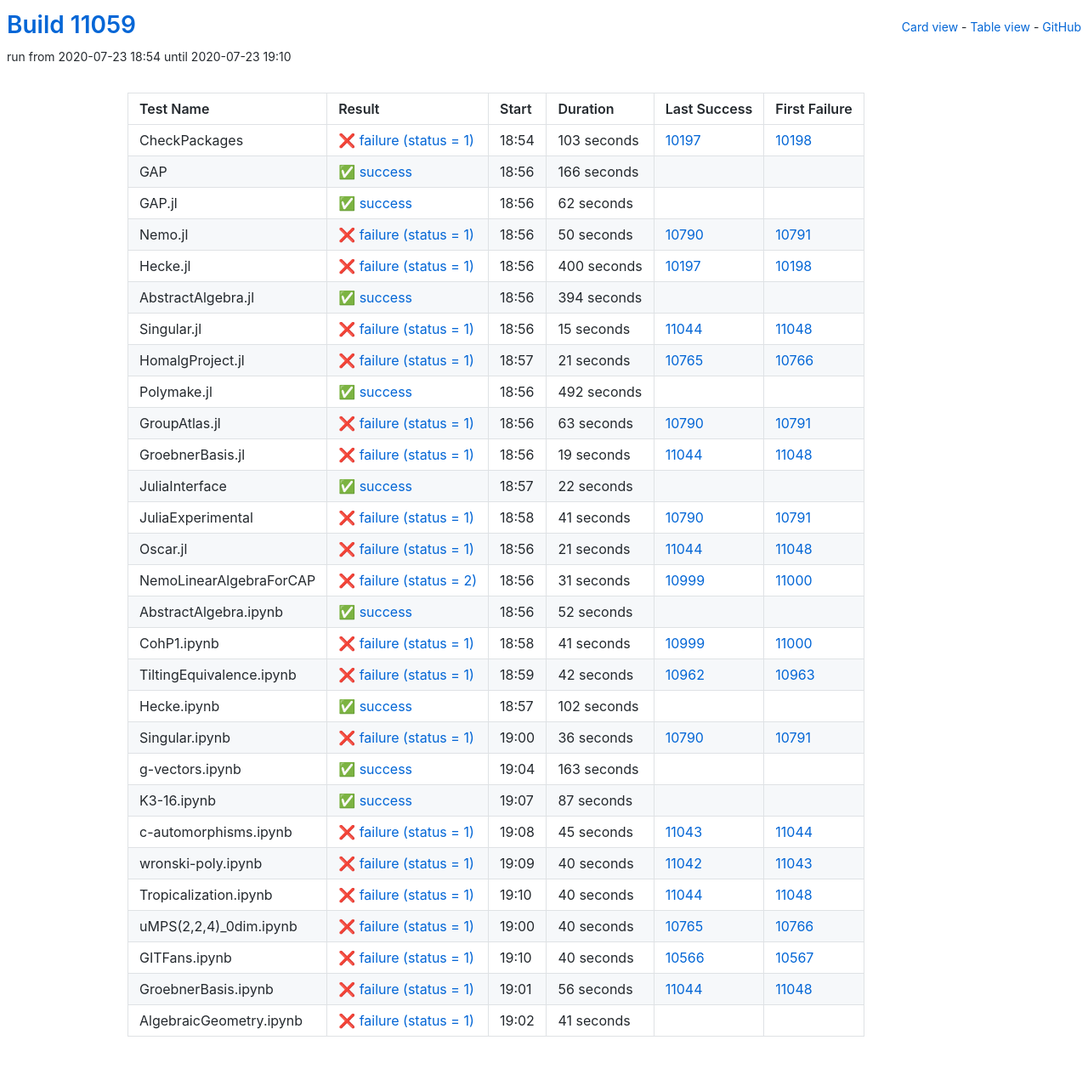
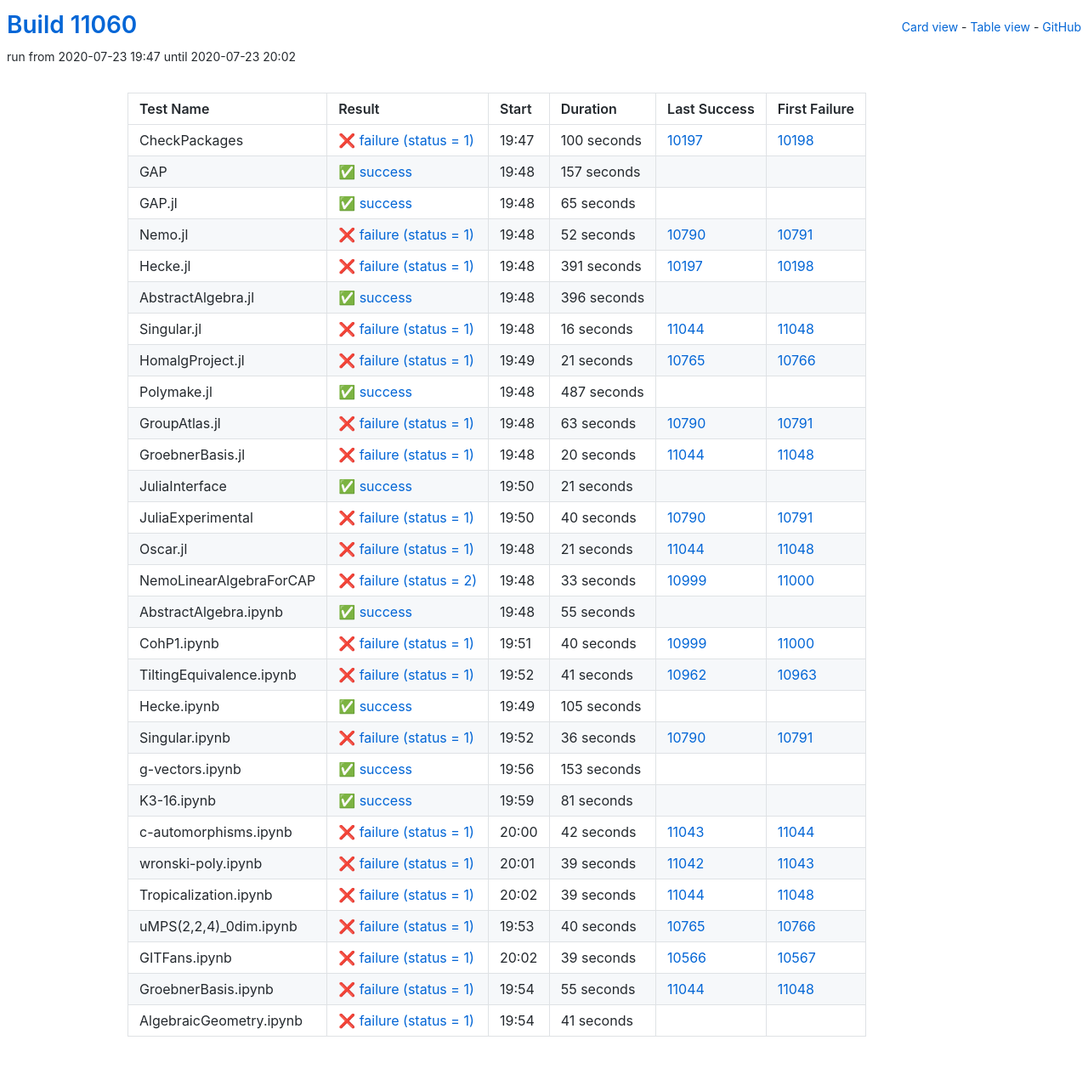
Before and after one commit to oscar-system/oscar-ci-status, a Jekyll site: the page built from table.html, in a window 1280 px wide. Shown: the whole page at 85% size. Built offline with Jekyll 4.4.1, drawn with Linux system fonts in a browser that asks for light colours.

Commit message:
Build #11060

```diff
--- a/_data/ci.yml
+++ b/_data/ci.yml
@@ -1,6 +1,6 @@
 ---
-build: 11059
-build_url: https://oscarci.mathematik.uni-kl.de/job/oscar/11059/
+build: 11060
+build_url: https://oscarci.mathematik.uni-kl.de/job/oscar/11060/
 job: oscar
 organization: oscar-system
 repo: oscar-ci-status
@@ -8,92 +8,92 @@
 tests:
 - name: CheckPackages
   id: checkpackages
-  log: https://oscarci.mathematik.uni-kl.de/job/oscar/11059/artifact/logs/build-11059/CheckPackages.log
-  start: 2020-07-23 18:54
+  log: https://oscarci.mathematik.uni-kl.de/job/oscar/11060/artifact/logs/build-11060/CheckPackages.log
+  start: 2020-07-23 19:47
   success: false
   exitcode: 1
   status: failure
-  duration: 103
+  duration: 100
   last_success: 10197
   last_success_url: https://oscarci.mathematik.uni-kl.de/job/oscar/10197/
   first_failure: 10198
   first_failure_url: https://oscarci.mathematik.uni-kl.de/job/oscar/10198/
 - name: GAP
   id: gap
-  log: https://oscarci.mathematik.uni-kl.de/job/oscar/11059/artifact/logs/build-11059/GAP.log
-  start: 2020-07-23 18:56
+  log: https://oscarci.mathematik.uni-kl.de/job/oscar/11060/artifact/logs/build-11060/GAP.log
+  start: 2020-07-23 19:48
   success: true
   exitcode: 0
   status: success
-  duration: 166
+  duration: 157
   last_success: false
   last_success_url:
   first_failure: false
   first_failure_url:
 - name: GAP.jl
   id: gap-jl
-  log: https://oscarci.mathematik.uni-kl.de/job/oscar/11059/artifact/logs/build-11059/GAP.jl.log
-  start: 2020-07-23 18:56
+  log: https://oscarci.mathematik.uni-kl.de/job/oscar/11060/artifact/logs/build-11060/GAP.jl.log
+  start: 2020-07-23 19:48
   success: true
   exitcode: 0
   status: success
-  duration: 62
+  duration: 65
   last_success: false
   last_success_url:
   first_failure: false
   first_failure_url:
 - name: Nemo.jl
   id: nemo-jl
-  log: https://oscarci.mathematik.uni-kl.de/job/oscar/11059/artifact/logs/build-11059/Nemo.jl.log
-  start: 2020-07-23 18:56
+  log: https://oscarci.mathematik.uni-kl.de/job/oscar/11060/artifact/logs/build-11060/Nemo.jl.log
+  start: 2020-07-23 19:48
   success: false
   exitcode: 1
   status: failure
-  duration: 50
+  duration: 52
   last_success: 10790
   last_success_url: https://oscarci.mathematik.uni-kl.de/job/oscar/10790/
   first_failure: 10791
   first_failure_url: https://oscarci.mathematik.uni-kl.de/job/oscar/10791/
 - name: Hecke.jl
   id: hecke-jl
-  log: https://oscarci.mathematik.uni-kl.de/job/oscar/11059/artifact/logs/build-11059/Hecke.jl.log
-  start: 2020-07-23 18:56
+  log: https://oscarci.mathematik.uni-kl.de/job/oscar/11060/artifact/logs/build-11060/Hecke.jl.log
+  start: 2020-07-23 19:48
   success: false
   exitcode: 1
   status: failure
-  duration: 400
+  duration: 391
   last_success: 10197
   last_success_url: https://oscarci.mathematik.uni-kl.de/job/oscar/10197/
   first_failure: 10198
   first_failure_url: https://oscarci.mathematik.uni-kl.de/job/oscar/10198/
 - name: AbstractAlgebra.jl
   id: abstractalgebra-jl
-  log: https://oscarci.mathematik.uni-kl.de/job/oscar/11059/artifact/logs/build-11059/AbstractAlgebra.jl.log
-  start: 2020-07-23 18:56
+  log: https://oscarci.mathematik.uni-kl.de/job/oscar/11060/artifact/logs/build-11060/AbstractAlgebra.jl.log
+  start: 2020-07-23 19:48
   success: true
   exitcode: 0
   status: success
-  duration: 394
+  duration: 396
   last_success: false
   last_success_url:
   first_failure: false
   first_failure_url:
 - name: Singular.jl
   id: singular-jl
-  log: https://oscarci.mathematik.uni-kl.de/job/oscar/11059/artifact/logs/build-11059/Singular.jl.log
-  start: 2020-07-23 18:56
+  log: https://oscarci.mathematik.uni-kl.de/job/oscar/11060/artifact/logs/build-11060/Singular.jl.log
+  start: 2020-07-23 19:48
   success: false
   exitcode: 1
   status: failure
-  duration: 15
+  duration: 16
   last_success: 11044
   last_success_url: https://oscarci.mathematik.uni-kl.de/job/oscar/11044/
   first_failure: 11048
   first_failure_url: https://oscarci.mathematik.uni-kl.de/job/oscar/11048/
 - name: HomalgProject.jl
   id: homalgproject-jl
-  log: https://oscarci.mathematik.uni-kl.de/job/oscar/11059/artifact/logs/build-11059/HomalgProject.jl.log
-  start: 2020-07-23 18:57
+  log: https://oscarci.mathematik.uni-kl.de/job/oscar/11060/artifact/logs/build-11060/HomalgProject.jl.log
+  start: 2020-07-23 19:49
   success: false
   exitcode: 1
   status: failure
@@ -104,20 +104,20 @@
   first_failure_url: https://oscarci.mathematik.uni-kl.de/job/oscar/10766/
 - name: Polymake.jl
   id: polymake-jl
-  log: https://oscarci.mathematik.uni-kl.de/job/oscar/11059/artifact/logs/build-11059/Polymake.jl.log
-  start: 2020-07-23 18:56
+  log: https://oscarci.mathematik.uni-kl.de/job/oscar/11060/artifact/logs/build-11060/Polymake.jl.log
+  start: 2020-07-23 19:48
   success: true
   exitcode: 0
   status: success
-  duration: 492
+  duration: 487
   last_success: false
   last_success_url:
   first_failure: false
   first_failure_url:
 - name: GroupAtlas.jl
   id: groupatlas-jl
-  log: https://oscarci.mathematik.uni-kl.de/job/oscar/11059/artifact/logs/build-11059/GroupAtlas.jl.log
-  start: 2020-07-23 18:56
+  log: https://oscarci.mathematik.uni-kl.de/job/oscar/11060/artifact/logs/build-11060/GroupAtlas.jl.log
+  start: 2020-07-23 19:48
   success: false
   exitcode: 1
   status: failure
@@ -128,44 +128,44 @@
   first_failure_url: https://oscarci.mathematik.uni-kl.de/job/oscar/10791/
 - name: GroebnerBasis.jl
   id: groebnerbasis-jl
-  log: https://oscarci.mathematik.uni-kl.de/job/oscar/11059/artifact/logs/build-11059/GroebnerBasis.jl.log
-  start: 2020-07-23 18:56
+  log: https://oscarci.mathematik.uni-kl.de/job/oscar/11060/artifact/logs/build-11060/GroebnerBasis.jl.log
+  start: 2020-07-23 19:48
   success: false
   exitcode: 1
   status: failure
-  duration: 19
+  duration: 20
   last_success: 11044
   last_success_url: https://oscarci.mathematik.uni-kl.de/job/oscar/11044/
   first_failure: 11048
   first_failure_url: https://oscarci.mathematik.uni-kl.de/job/oscar/11048/
 - name: JuliaInterface
   id: juliainterface
-  log: https://oscarci.mathematik.uni-kl.de/job/oscar/11059/artifact/logs/build-11059/JuliaInterface.log
-  start: 2020-07-23 18:57
+  log: https://oscarci.mathematik.uni-kl.de/job/oscar/11060/artifact/logs/build-11060/JuliaInterface.log
+  start: 2020-07-23 19:50
   success: true
   exitcode: 0
   status: success
-  duration: 22
+  duration: 21
   last_success: false
   last_success_url:
   first_failure: false
   first_failure_url:
 - name: JuliaExperimental
   id: juliaexperimental
-  log: https://oscarci.mathematik.uni-kl.de/job/oscar/11059/artifact/logs/build-11059/JuliaExperimental.log
-  start: 2020-07-23 18:58
+  log: https://oscarci.mathematik.uni-kl.de/job/oscar/11060/artifact/logs/build-11060/JuliaExperimental.log
+  start: 2020-07-23 19:50
   success: false
   exitcode: 1
   status: failure
-  duration: 41
+  duration: 40
   last_success: 10790
   last_success_url: https://oscarci.mathematik.uni-kl.de/job/oscar/10790/
   first_failure: 10791
   first_failure_url: https://oscarci.mathematik.uni-kl.de/job/oscar/10791/
 - name: Oscar.jl
   id: oscar-jl
-  log: https://oscarci.mathematik.uni-kl.de/job/oscar/11059/artifact/logs/build-11059/Oscar.jl.log
-  start: 2020-07-23 18:56
+  log: https://oscarci.mathematik.uni-kl.de/job/oscar/11060/artifact/logs/build-11060/Oscar.jl.log
+  start: 2020-07-23 19:48
   success: false
   exitcode: 1
   status: failure
@@ -176,68 +176,68 @@
   first_failure_url: https://oscarci.mathematik.uni-kl.de/job/oscar/11048/
 - name: NemoLinearAlgebraForCAP
   id: nemolinearalgebraforcap
-  log: https://oscarci.mathematik.uni-kl.de/job/oscar/11059/artifact/logs/build-11059/NemoLinearAlgebraForCAP.log
-  start: 2020-07-23 18:56
+  log: https://oscarci.mathematik.uni-kl.de/job/oscar/11060/artifact/logs/build-11060/NemoLinearAlgebraForCAP.log
+  start: 2020-07-23 19:48
   success: false
   exitcode: 2
   status: failure
-  duration: 31
+  duration: 33
   last_success: 10999
   last_success_url: https://oscarci.mathematik.uni-kl.de/job/oscar/10999/
   first_failure: 11000
   first_failure_url: https://oscarci.mathematik.uni-kl.de/job/oscar/11000/
 - name: AbstractAlgebra.ipynb
   id: abstractalgebra-ipynb
-  log: https://oscarci.mathematik.uni-kl.de/job/oscar/11059/artifact/logs/build-11059/AbstractAlgebra.ipynb.log
-  start: 2020-07-23 18:56
+  log: https://oscarci.mathematik.uni-kl.de/job/oscar/11060/artifact/logs/build-11060/AbstractAlgebra.ipynb.log
+  start: 2020-07-23 19:48
   success: true
   exitcode: 0
   status: success
-  duration: 52
+  duration: 55
   last_success: false
   last_success_url:
   first_failure: false
   first_failure_url:
 - name: CohP1.ipynb
   id: cohp1-ipynb
-  log: https://oscarci.mathematik.uni-kl.de/job/oscar/11059/artifact/logs/build-11059/CohP1.ipynb.log
-  start: 2020-07-23 18:58
+  log: https://oscarci.mathematik.uni-kl.de/job/oscar/11060/artifact/logs/build-11060/CohP1.ipynb.log
+  start: 2020-07-23 19:51
   success: false
   exitcode: 1
   status: failure
-  duration: 41
+  duration: 40
   last_success: 10999
   last_success_url: https://oscarci.mathematik.uni-kl.de/job/oscar/10999/
   first_failure: 11000
   first_failure_url: https://oscarci.mathematik.uni-kl.de/job/oscar/11000/
 - name: TiltingEquivalence.ipynb
   id: tiltingequivalence-ipynb
-  log: https://oscarci.mathematik.uni-kl.de/job/oscar/11059/artifact/logs/build-11059/TiltingEquivalence.ipynb.log
-  start: 2020-07-23 18:59
+  log: https://oscarci.mathematik.uni-kl.de/job/oscar/11060/artifact/logs/build-11060/TiltingEquivalence.ipynb.log
+  start: 2020-07-23 19:52
   success: false
   exitcode: 1
   status: failure
-  duration: 42
+  duration: 41
   last_success: 10962
   last_success_url: https://oscarci.mathematik.uni-kl.de/job/oscar/10962/
   first_failure: 10963
   first_failure_url: https://oscarci.mathematik.uni-kl.de/job/oscar/10963/
 - name: Hecke.ipynb
   id: hecke-ipynb
-  log: https://oscarci.mathematik.uni-kl.de/job/oscar/11059/artifact/logs/build-11059/Hecke.ipynb.log
-  start: 2020-07-23 18:57
+  log: https://oscarci.mathematik.uni-kl.de/job/oscar/11060/artifact/logs/build-11060/Hecke.ipynb.log
+  start: 2020-07-23 19:49
   success: true
   exitcode: 0
   status: success
-  duration: 102
+  duration: 105
   last_success: false
   last_success_url:
   first_failure: false
   first_failure_url:
 - name: Singular.ipynb
   id: singular-ipynb
-  log: https://oscarci.mathematik.uni-kl.de/job/oscar/11059/artifact/logs/build-11059/Singular.ipynb.log
-  start: 2020-07-23 19:00
+  log: https://oscarci.mathematik.uni-kl.de/job/oscar/11060/artifact/logs/build-11060/Singular.ipynb.log
+  start: 2020-07-23 19:52
   success: false
   exitcode: 1
   status: failure
@@ -248,68 +248,68 @@
   first_failure_url: https://oscarci.mathematik.uni-kl.de/job/oscar/10791/
 - name: g-vectors.ipynb
   id: g-vectors-ipynb
-  log: https://oscarci.mathematik.uni-kl.de/job/oscar/11059/artifact/logs/build-11059/g-vectors.ipynb.log
-  start: 2020-07-23 19:04
+  log: https://oscarci.mathematik.uni-kl.de/job/oscar/11060/artifact/logs/build-11060/g-vectors.ipynb.log
+  start: 2020-07-23 19:56
   success: true
   exitcode: 0
   status: success
-  duration: 163
+  duration: 153
   last_success: false
   last_success_url:
   first_failure: false
   first_failure_url:
 - name: K3-16.ipynb
   id: k3-16-ipynb
-  log: https://oscarci.mathematik.uni-kl.de/job/oscar/11059/artifact/logs/build-11059/K3-16.ipynb.log
-  start: 2020-07-23 19:07
+  log: https://oscarci.mathematik.uni-kl.de/job/oscar/11060/artifact/logs/build-11060/K3-16.ipynb.log
+  start: 2020-07-23 19:59
   success: true
   exitcode: 0
   status: success
-  duration: 87
+  duration: 81
   last_success: false
   last_success_url:
   first_failure: false
   first_failure_url:
 - name: c-automorphisms.ipynb
   id: c-automorphisms-ipynb
-  log: https://oscarci.mathematik.uni-kl.de/job/oscar/11059/artifact/logs/build-11059/c-automorphisms.ipynb.log
-  start: 2020-07-23 19:08
+  log: https://oscarci.mathematik.uni-kl.de/job/oscar/11060/artifact/logs/build-11060/c-automorphisms.ipynb.log
+  start: 2020-07-23 20:00
   success: false
   exitcode: 1
   status: failure
-  duration: 45
+  duration: 42
   last_success: 11043
   last_success_url: https://oscarci.mathematik.uni-kl.de/job/oscar/11043/
   first_failure: 11044
   first_failure_url: https://oscarci.mathematik.uni-kl.de/job/oscar/11044/
 - name: wronski-poly.ipynb
   id: wronski-poly-ipynb
-  log: https://oscarci.mathematik.uni-kl.de/job/oscar/11059/artifact/logs/build-11059/wronski-poly.ipynb.log
-  start: 2020-07-23 19:09
+  log: https://oscarci.mathematik.uni-kl.de/job/oscar/11060/artifact/logs/build-11060/wronski-poly.ipynb.log
+  start: 2020-07-23 20:01
   success: false
   exitcode: 1
   status: failure
-  duration: 40
+  duration: 39
   last_success: 11042
   last_success_url: https://oscarci.mathematik.uni-kl.de/job/oscar/11042/
   first_failure: 11043
   first_failure_url: https://oscarci.mathematik.uni-kl.de/job/oscar/11043/
 - name: Tropicalization.ipynb
   id: tropicalization-ipynb
-  log: https://oscarci.mathematik.uni-kl.de/job/oscar/11059/artifact/logs/build-11059/Tropicalization.ipynb.log
-  start: 2020-07-23 19:10
+  log: https://oscarci.mathematik.uni-kl.de/job/oscar/11060/artifact/logs/build-11060/Tropicalization.ipynb.log
+  start: 2020-07-23 20:02
   success: false
   exitcode: 1
   status: failure
-  duration: 40
+  duration: 39
   last_success: 11044
   last_success_url: https://oscarci.mathematik.uni-kl.de/job/oscar/11044/
   first_failure: 11048
   first_failure_url: https://oscarci.mathematik.uni-kl.de/job/oscar/11048/
 - name: uMPS(2,2,4)_0dim.ipynb
   id: umps-2-2-4-0dim-ipynb
-  log: https://oscarci.mathematik.uni-kl.de/job/oscar/11059/artifact/logs/build-11059/uMPS-2-2-4-_0dim.ipynb.log
-  start: 2020-07-23 19:00
+  log: https://oscarci.mathematik.uni-kl.de/job/oscar/11060/artifact/logs/build-11060/uMPS-2-2-4-_0dim.ipynb.log
+  start: 2020-07-23 19:53
   success: false
   exitcode: 1
   status: failure
@@ -320,32 +320,32 @@
   first_failure_url: https://oscarci.mathematik.uni-kl.de/job/oscar/10766/
 - name: GITFans.ipynb
   id: gitfans-ipynb
-  log: https://oscarci.mathematik.uni-kl.de/job/oscar/11059/artifact/logs/build-11059/GITFans.ipynb.log
-  start: 2020-07-23 19:10
+  log: https://oscarci.mathematik.uni-kl.de/job/oscar/11060/artifact/logs/build-11060/GITFans.ipynb.log
+  start: 2020-07-23 20:02
   success: false
   exitcode: 1
   status: failure
-  duration: 40
+  duration: 39
   last_success: 10566
   last_success_url: https://oscarci.mathematik.uni-kl.de/job/oscar/10566/
   first_failure: 10567
   first_failure_url: https://oscarci.mathematik.uni-kl.de/job/oscar/10567/
 - name: GroebnerBasis.ipynb
   id: groebnerbasis-ipynb
-  log: https://oscarci.mathematik.uni-kl.de/job/oscar/11059/artifact/logs/build-11059/GroebnerBasis.ipynb.log
-  start: 2020-07-23 19:01
+  log: https://oscarci.mathematik.uni-kl.de/job/oscar/11060/artifact/logs/build-11060/GroebnerBasis.ipynb.log
+  start: 2020-07-23 19:54
   success: false
   exitcode: 1
   status: failure
-  duration: 56
+  duration: 55
   last_success: 11044
   last_success_url: https://oscarci.mathematik.uni-kl.de/job/oscar/11044/
   first_failure: 11048
   first_failure_url: https://oscarci.mathematik.uni-kl.de/job/oscar/11048/
 - name: AlgebraicGeometry.ipynb
   id: algebraicgeometry-ipynb
-  log: https://oscarci.mathematik.uni-kl.de/job/oscar/11059/artifact/logs/build-11059/AlgebraicGeometry.ipynb.log
-  start: 2020-07-23 19:02
+  log: https://oscarci.mathematik.uni-kl.de/job/oscar/11060/artifact/logs/build-11060/AlgebraicGeometry.ipynb.log
+  start: 2020-07-23 19:54
   success: false
   exitcode: 1
   status: failure
```
Also changed, not shown: README.md.
